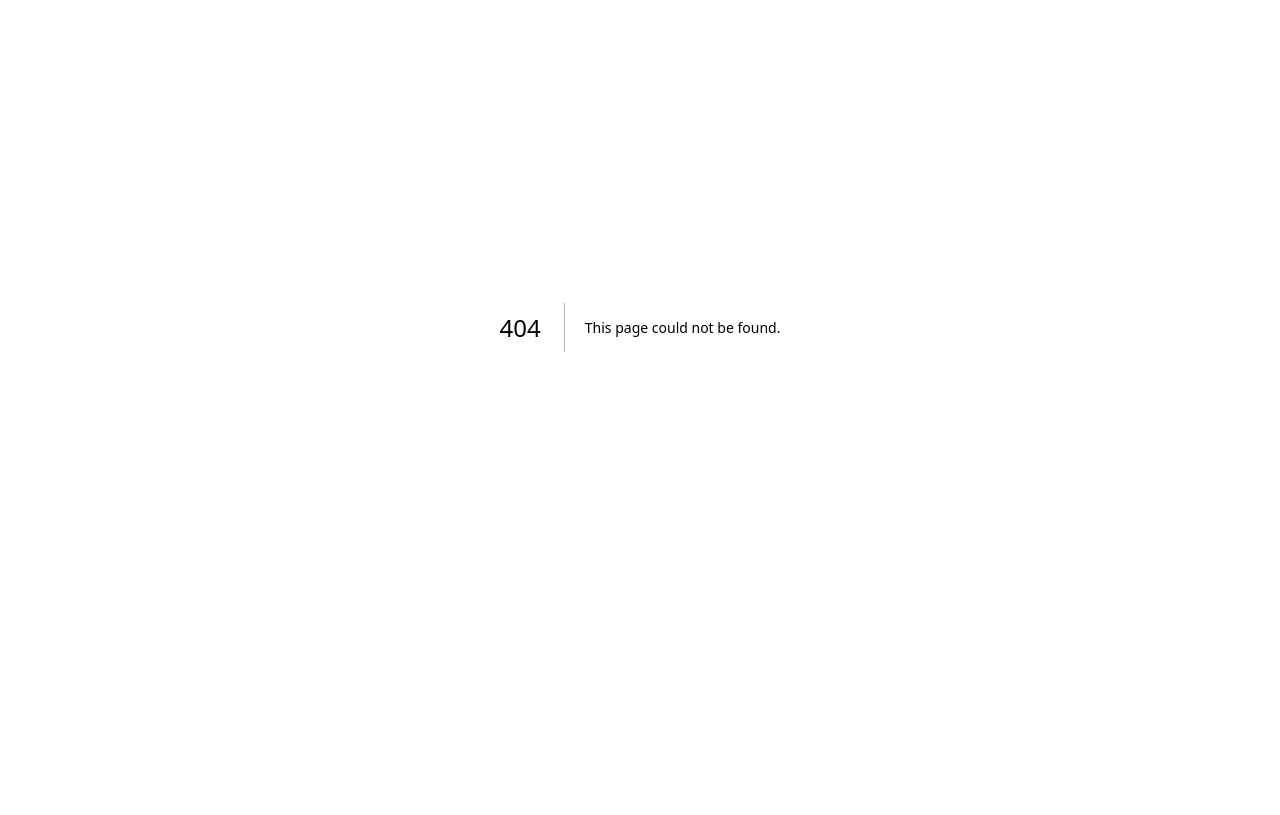
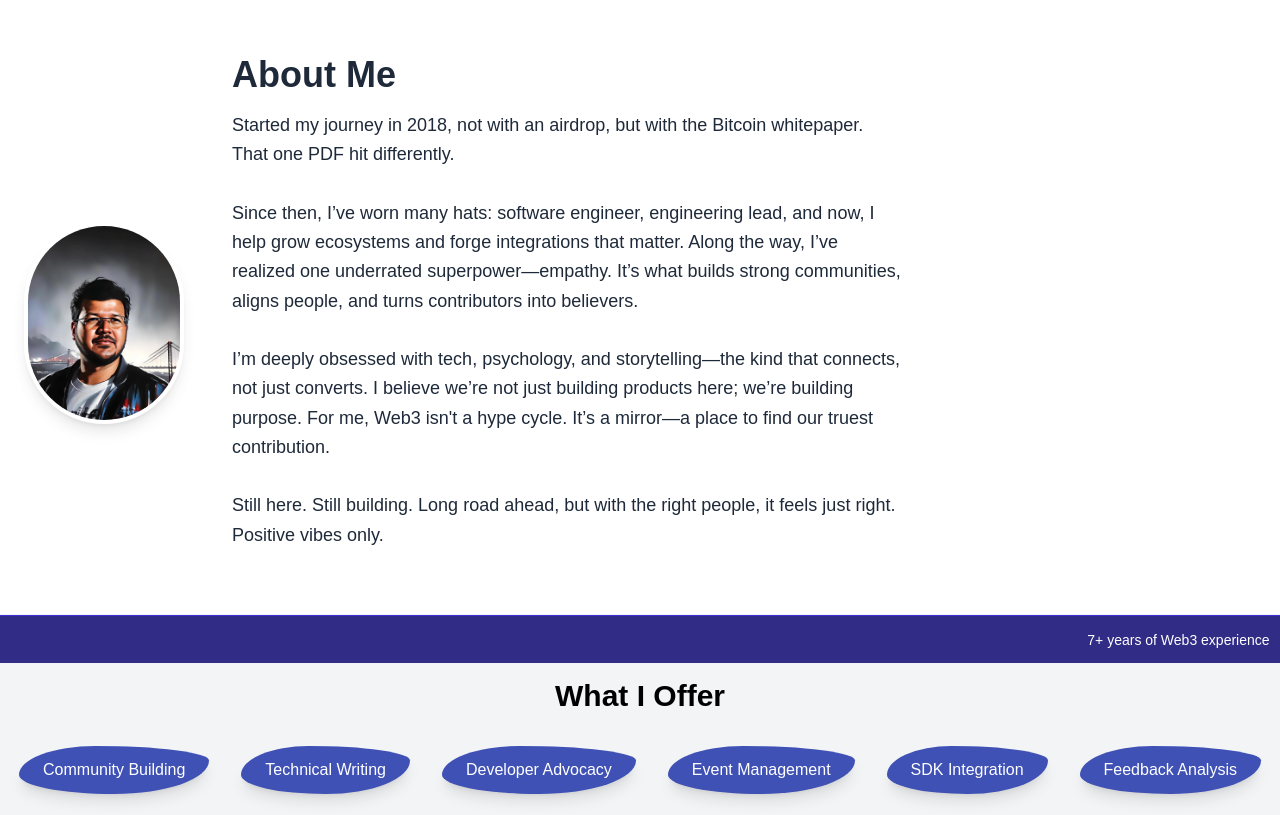
Before and after one commit to pranshurastogi/Pranshu-Rastogi-Portfolio, a Next.js app in the folder pranshu-portfolio/: page /about in a window 1280 px wide. Before the commit this address had no page. Shown: the part 137-952 px from the top of the page. Before the commit the page ends 864 px from the top, so only its background shows below. Built offline with nearby package versions, Linux system fonts and the light colour scheme.

Commit message:
footer, about page

```diff
--- a/pranshu-portfolio/package.json
+++ b/pranshu-portfolio/package.json
@@ -16,6 +16,7 @@
     "framer-motion": "^12.9.2",
     "next": "15.3.1",
     "react": "^19.0.0",
+    "react-bubble-ui-v2": "^0.1.2",
     "react-dom": "^19.0.0",
     "react-icons": "^5.5.0",
     "react-tsparticles": "^2.12.2",
--- /dev/null
+++ b/pranshu-portfolio/src/app/about/page.jsx
@@ -0,0 +1,89 @@
+// src/app/about/page.jsx
+"use client";
+
+import Image from "next/image";
+import { motion } from "framer-motion";
+
+const fullBio = `Started my journey in 2018, not with an airdrop, but with the Bitcoin whitepaper. That one PDF hit differently.
+
+Since then, I’ve worn many hats: software engineer, engineering lead, and now, I help grow ecosystems and forge integrations that matter. Along the way, I’ve realized one underrated superpower—empathy. It’s what builds strong communities, aligns people, and turns contributors into believers.
+
+I’m deeply obsessed with tech, psychology, and storytelling—the kind that connects, not just converts. I believe we’re not just building products here; we’re building purpose. For me, Web3 isn't a hype cycle. It’s a mirror—a place to find our truest contribution.
+
+Still here. Still building. Long road ahead, but with the right people, it feels just right. Positive vibes only.`;
+
+const skills = [
+  "Community Building",
+  "Technical Writing",
+  "Developer Advocacy",
+  "Event Management",
+  "SDK Integration",
+  "Feedback Analysis",
+  "Web3 Standards",
+  "API Design",
+  "Content Creation",
+  "Metrics & Analytics",
+];
+
+// Reusable morphing‐blob animation settings
+const morphTransition = {
+  duration: 12,
+  ease: "easeInOut",
+  repeat: Infinity,
+};
+
+const blobKeyframes = [
+  "40% 60% 30% 70% / 60% 30% 70% 40%",
+  "30% 70% 60% 40% / 50% 60% 30% 70%",
+  "60% 40% 50% 50% / 40% 60% 50% 50%",
+  "40% 60% 50% 50% / 60% 30% 70% 40%",
+];
+
+export default function AboutPage() {
+  return (
+    <main className="pt-16 bg-base-100 min-h-screen">
+      {/* Hero Section (reuse your existing code) */}
+      <section className="container mx-auto px-6 py-16 flex flex-col md:flex-row items-center">
+        <div className="w-40 h-40 mb-8 md:mb-0 md:mr-12 flex-shrink-0">
+          <Image
+            src="/images/pfp.jpg"
+            alt="Pranshu Rastogi"
+            width={160}
+            height={160}
+            className="rounded-full border-4 border-primary shadow-lg"
+          />
+        </div>
+        <div className="max-w-2xl text-gray-800">
+          <h1 className="text-4xl font-bold mb-4">About Me</h1>
+          <p className="whitespace-pre-line leading-relaxed text-lg">
+            {fullBio}
+          </p>
+        </div>
+      </section>
+
+      {/* Skills Blobs */}
+      <section className="py-16 bg-gray-100">
+        <h2 className="text-3xl font-semibold text-center text-primary mb-8">
+          What I Offer
+        </h2>
+        <div className="container mx-auto px-4 flex flex-wrap justify-center gap-8">
+          {skills.map((skill, idx) => (
+            <motion.div
+              key={idx}
+              className="relative px-6 py-3 text-white shadow-lg"
+              style={{ backgroundColor: "#3f51b5" }}
+              animate={{ borderRadius: blobKeyframes }}
+              transition={{
+                ...morphTransition,
+                duration: 8,
+                delay: idx * 0.2
+              }}
+            >
+              {skill}
+            </motion.div>
+          ))}
+        </div>
+      </section>
+    </main>
+  );
+}
--- a/pranshu-portfolio/src/app/globals.css
+++ b/pranshu-portfolio/src/app/globals.css
@@ -35,3 +35,15 @@ html {
 html {
   scroll-behavior: smooth;
 }
+@layer utilities {
+  .marquee {
+    display: inline-flex;
+    white-space: nowrap;
+    animation: marquee 20s linear infinite;
+  }
+}
+
+@keyframes marquee {
+  0%   { transform: translateX(100%); }
+  100% { transform: translateX(-100%); }
+}
--- a/pranshu-portfolio/src/app/layout.js
+++ b/pranshu-portfolio/src/app/layout.js
@@ -7,6 +7,8 @@ import { AnimatePresence, motion } from "framer-motion";
 import { usePathname } from "next/navigation";
 import { Analytics } from "@vercel/analytics/react";
 import { SpeedInsights } from "@vercel/speed-insights/next";
+import FooterTicker from "@/components/FooterTicker";
+
 
 export default function RootLayout({ children }) {
   const pathname = usePathname();
@@ -36,6 +38,7 @@ export default function RootLayout({ children }) {
 
         {/* Vercel Speed Insights: reports LCP, TTFB, CLS, etc. */}
         <SpeedInsights />
+        <FooterTicker/>
       </body>
     </html>
   );
--- a/pranshu-portfolio/src/app/page.js
+++ b/pranshu-portfolio/src/app/page.js
@@ -7,7 +7,7 @@ import SpeakerGallery from "@/components/SpeakerGallery";
 import CareerTimeline from "@/components/CareerTimeline";
 import ContactForm from "@/components/ContactForm";
 import MediaSection from "@/components/MediaSection";
-import PoapSection from "@/components/PoapSection";
+// import PoapSection from "@/components/PoapSection";
 
 
 
--- /dev/null
+++ b/pranshu-portfolio/src/components/FooterTicker.jsx
@@ -0,0 +1,32 @@
+"use client";
+
+export default function FooterTicker() {
+  const stats = [
+    "7+ years of Web3 experience",
+    "Head of Ecosystem & Integrations at Push Chain",
+    "1,000+ integrations implemented at Push Protocol",
+    "Hosted 30+ hackathons globally",
+    "Launched the BRB Bootcamp",
+    "Mentored 2,500+ students via e-learning platforms",
+    "30+ speaking engagements at conferences",
+    "20+ published technical articles",
+  ];
+
+  return (
+    <footer className="
+      fixed bottom-0 left-0 w-full
+      bg-indigo-900 text-white
+      border-t border-indigo-700
+      h-12 flex items-center
+      overflow-hidden z-50
+    ">
+      <div className="marquee space-x-16 px-4">
+        {stats.map((text, idx) => (
+          <span key={idx} className="text-sm font-medium">
+            {text}
+          </span>
+        ))}
+      </div>
+    </footer>
+  );
+}
--- a/pranshu-portfolio/src/components/Header.jsx
+++ b/pranshu-portfolio/src/components/Header.jsx
@@ -9,7 +9,7 @@ export default function Header() {
   const [open, setOpen] = useState(false);
   const links = [
     { name: "Home", href: "/" },
-    { name: "About", href: "/#about" },
+    { name: "About", href: "/about" },
     { name: "Blog", href: "/blog" },
     { name: "Tweets", href: "/tweets" },
     // { name: "POAPs", href: "/poaps" },
```
Also changed, not shown: 1 other file (tests, documents, lock files or other folders).
